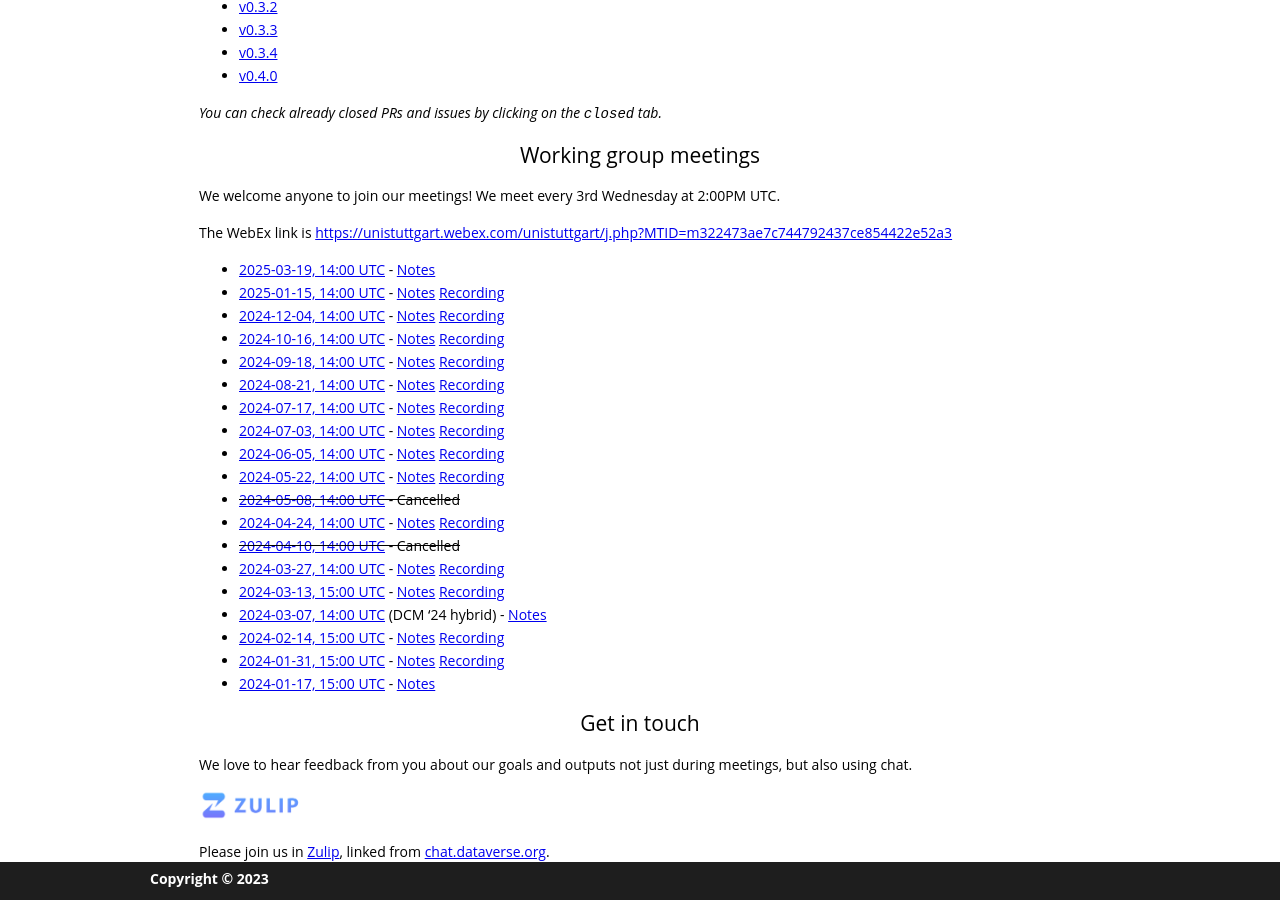
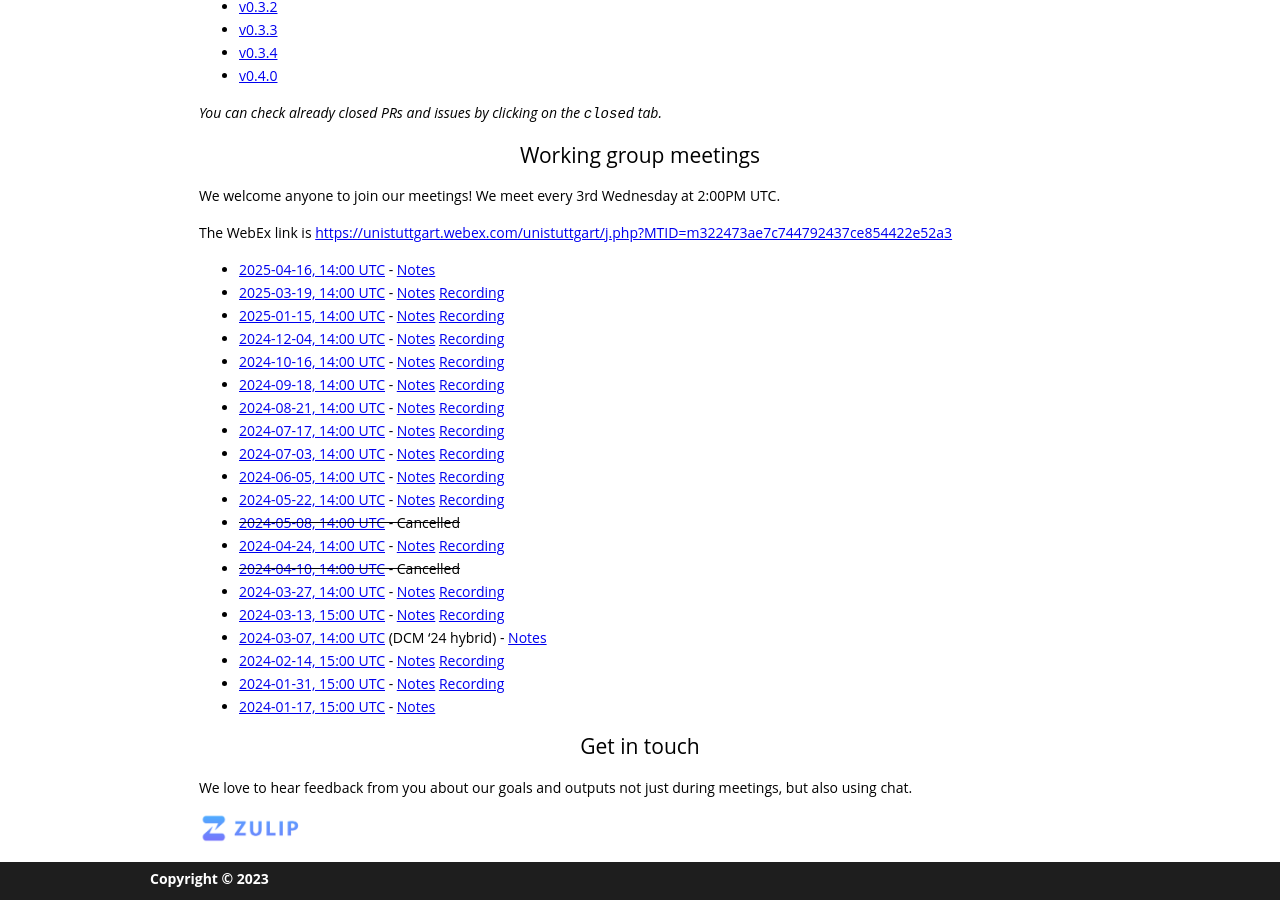
Before and after one commit to gdcc/py.gdcc.io, a Jekyll site: the page built from index.md, in a window 1280 px wide and 900 px high, scrolled down 2632 px. Built offline with Jekyll 4.4.1, drawn with Linux system fonts in a browser that asks for light colours; our own code applies the rules of GitHub Pages for plain Markdown files.

Commit message:
add next meeting

```diff
--- a/index.md
+++ b/index.md
@@ -81,7 +81,8 @@ We welcome anyone to join our meetings! We meet every 3rd Wednesday at 2:00PM UT
 
 The WebEx link is <https://unistuttgart.webex.com/unistuttgart/j.php?MTID=m322473ae7c744792437ce854422e52a3>
 
-- [2025-03-19, 14:00 UTC](https://time.is/compare/1400_19_Mar_2025_in_UTC) - [Notes](https://docs.google.com/document/d/1sGBWyf5NYq_aZvhMWr5cMNhNt_PEaumImDT581-7hhs/edit?usp=sharing)
+- [2025-04-16, 14:00 UTC](https://time.is/compare/1400_16_Apr_2025_in_UTC) - [Notes](https://docs.google.com/document/d/1A8bTLznwHBMCTonOmk-PDsKaOeZ4u7cKagi4DZZ2iVk/edit?usp=sharing)
+- [2025-03-19, 14:00 UTC](https://time.is/compare/1400_19_Mar_2025_in_UTC) - [Notes](https://docs.google.com/document/d/1sGBWyf5NYq_aZvhMWr5cMNhNt_PEaumImDT581-7hhs/edit?usp=sharing) [Recording](https://drive.google.com/file/d/1uQ-8K63pVXGoaDqNRAAyVfZ5M9bJ6zpf/view?usp=share_link)
 - [2025-01-15, 14:00 UTC](https://time.is/compare/1400_15_January_2025_in_UTC) - [Notes](https://docs.google.com/document/d/1GA7GUWbfKJzGFiLnaMxJgYSQGz1g57zpEtE2HiAx9es/edit?usp=sharing) [Recording](https://drive.google.com/file/d/1t7saRawXpbupTd3Nc9hXfsqibXortb2h/view?usp=share_link)
 - [2024-12-04, 14:00 UTC](https://time.is/compare/1400_04_December_2024_in_UTC) - [Notes](https://docs.google.com/document/d/1G0MYGwI6--RUo382aUb57DFIgt7hMDdsZLXknf_9Ud4/edit?usp=sharing) [Recording](https://drive.google.com/file/d/1mLKDoOdZd4vjnrxwKw1qtQlyonyMCgAr/view?usp=share_link)
 - [2024-10-16, 14:00 UTC](https://time.is/compare/1400_16_October_2024_in_UTC) - [Notes](https://docs.google.com/document/d/1gc0AB8WAbr0UfGJoXVL0crcWWX-4svQmTXivpUJdxPg/edit?usp=sharing) [Recording](https://drive.google.com/file/d/12WtpuY8ZHujyvp37bkw42mkSUmzomXOy/view?usp=share_link)
```
